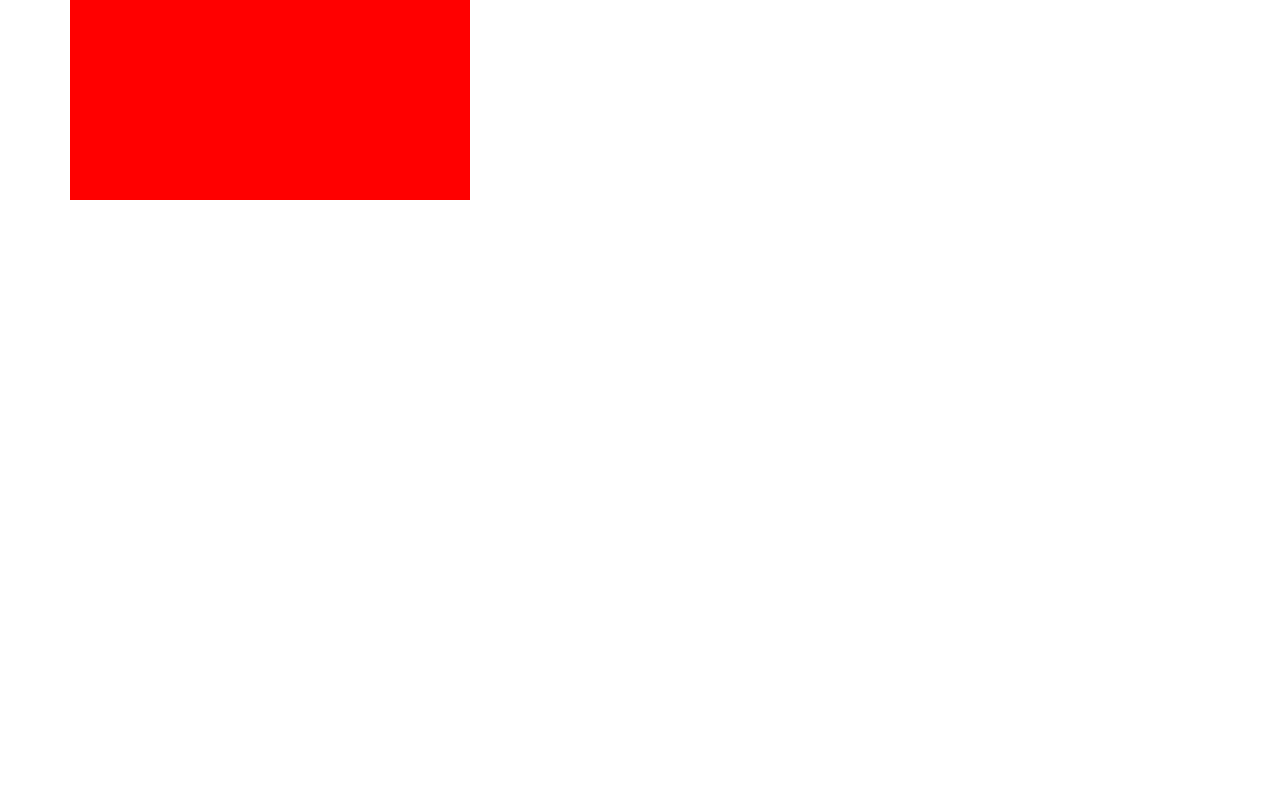
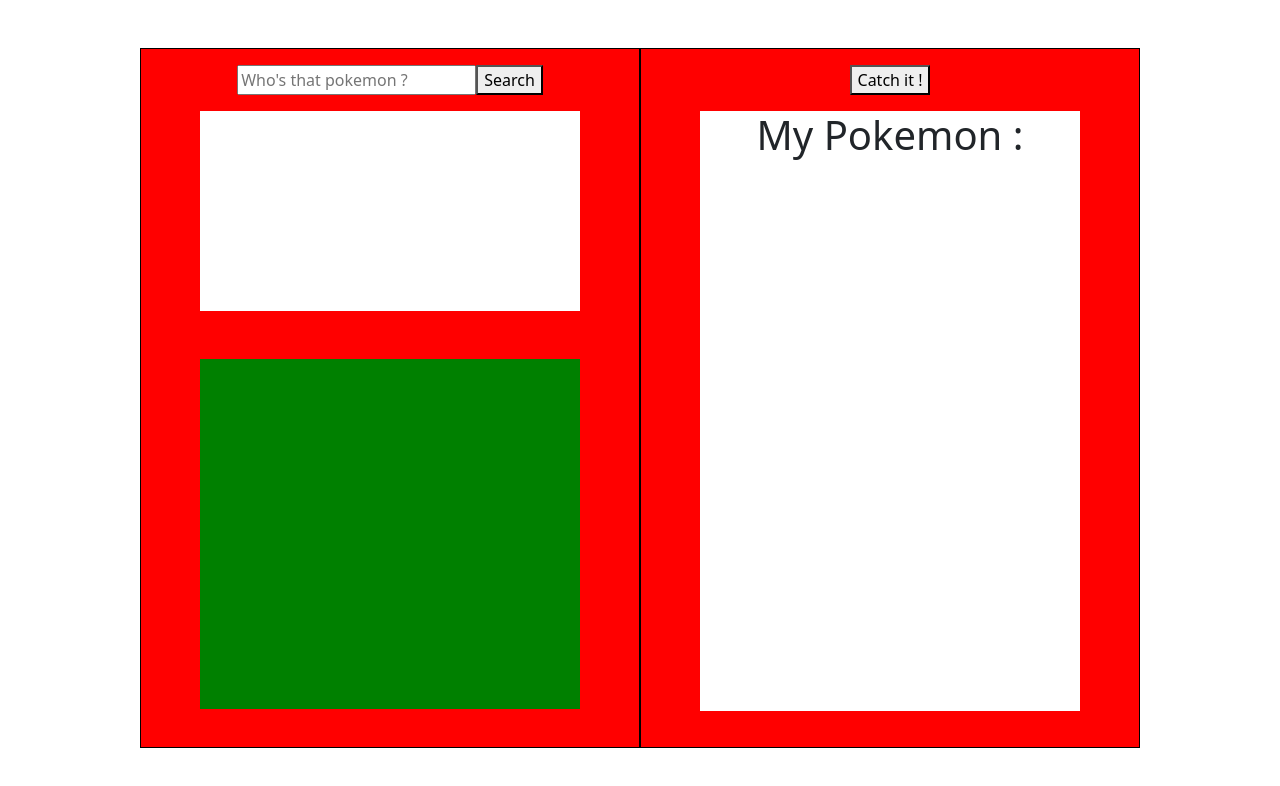
Before and after one commit to SimoneCerri/vue-pokedex, a Vue app: page / in a window 1280 px wide. Shown: the top 786 px of the page. Built offline with nearby package versions, Linux system fonts and the light colour scheme.

Commit message:
simple layout

```diff
--- a/src/components/Pokedex.vue
+++ b/src/components/Pokedex.vue
@@ -3,11 +3,36 @@
 </script>
 
 <template>
-  <div class="container">
-    <div class="row">
-      <div class="col-6"></div>
+  <div class="container pt-5">
+    <div class="row justify-content-center">
+      <div class="col-6 d-flex flex-column align-items-center">
+        <div class="poke-search">
+          <input class="search-bar mt-3" type="text" placeholder="Who's that pokemon ?" v-model="search">
+          <button class="search-button">
+            Search
+          </button>
+        </div>
+        <div class="poke-img mt-3">
+          <img src="" alt="">
+        </div>
+        <div class="poke-stats mt-5">
+        </div>
+      </div>
       <!-- /.col-6 -->
-      <div class="col-6"></div>
+      <div class="col-6 d-flex align-items-center flex-column">
+        <button class="poke-add mt-3">
+          Catch it !
+        </button>
+        <div class="poke-captured mt-3">
+          <h1 class="text-center">
+            My Pokemon :
+          </h1>
+          <ul class="list-unstyled">
+            <li>
+            </li>
+          </ul>
+        </div>
+      </div>
       <!-- /.col-6 -->
     </div>
     <!-- /.row -->
@@ -18,7 +43,26 @@
 <style scoped>
 .col-6 {
   background-color: red;
+  height: 700px;
+  width: 500px;
+  border: 1px solid black;
+}
+
+.poke-img {
+  background-color: white;
   height: 200px;
-  width: 200px;
+  width: 80%;
+}
+
+.poke-stats {
+  background-color: green;
+  height: 350px;
+  width: 80%;
+}
+
+.poke-captured {
+  background-color: white;
+  height: 600px;
+  width: 80%;
 }
 </style>
```
